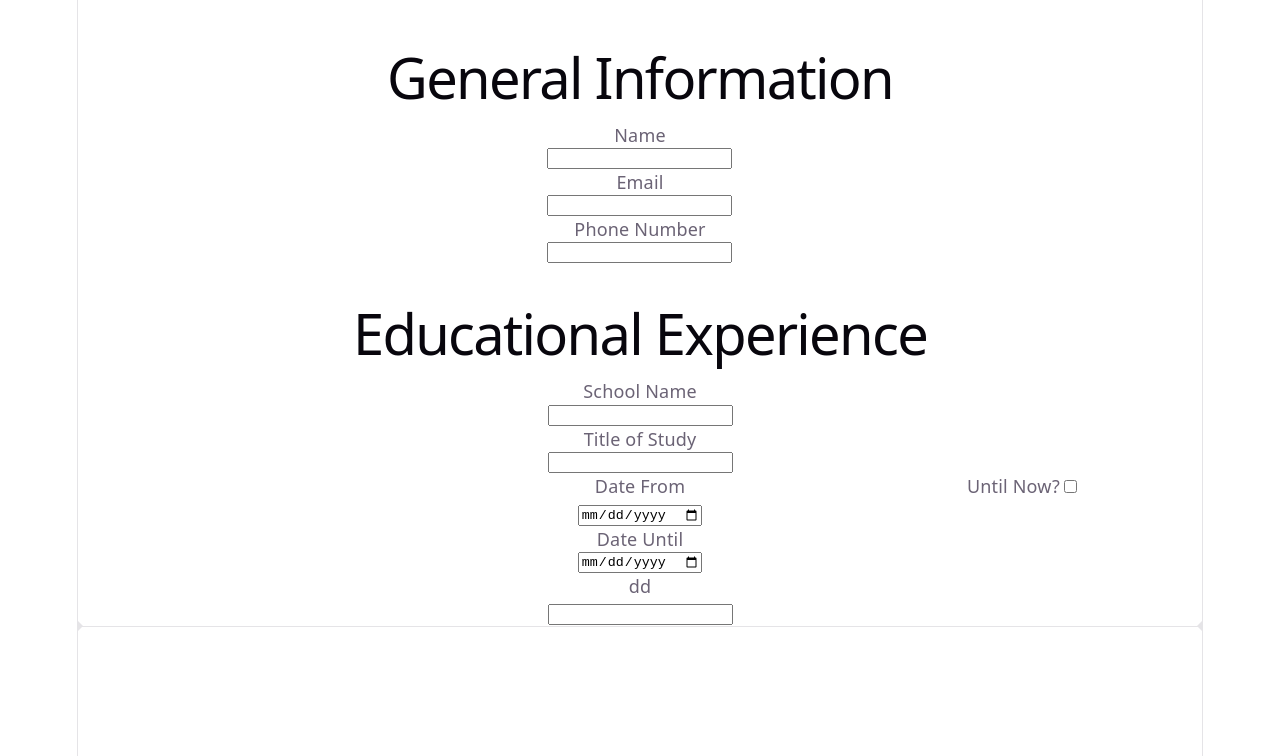
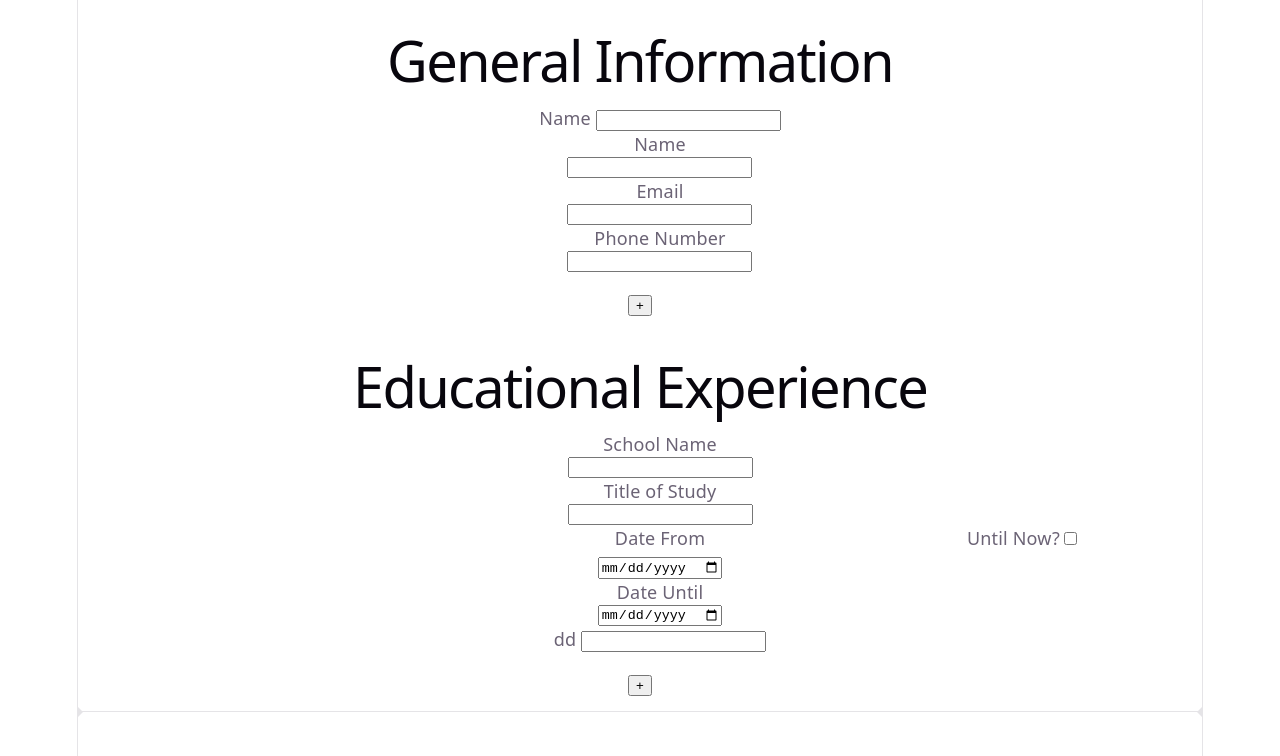
Before and after one commit to nick-x-han/cvapplication-review, a React (Vite) app: page / in a window 1280 px wide. Shown: the top 756 px of the page. Built offline with nearby package versions, Linux system fonts and the light colour scheme.

Commit message:
Remove FormSection
This is currently a checkpoint in the middle of a major refactor.

```diff
--- a/src/App.jsx
+++ b/src/App.jsx
@@ -1,14 +1,15 @@
 import { useState } from "react";
-import { Section, FormField } from "./Section";
-import { DateInput } from "./Inputs";
+import { Section } from "./Section";
+import { DateInput, FormField } from "./Inputs";
 import "./App.css";
 
 function App() {
 
   return (
     <>
-      <Section id="center">
+      <section id="center">
         <Section id="general" title="General Information">
+          <FormField name="Name" type="text"></FormField>
           <label htmlFor="name">Name</label>
           <input type="text" id="name" name="name" />
           <label htmlFor="email">Email</label>
@@ -24,7 +25,7 @@ function App() {
           <DateInput></DateInput>
           <FormField name="dd" type="text"></FormField>
         </Section>
-      </Section>
+      </section>
       <div className="ticks"></div>
       <section id="spacer"></section>
     </>
--- a/src/Inputs.jsx
+++ b/src/Inputs.jsx
@@ -39,4 +39,83 @@ function DateInput() {
   );
 }
 
-export { DateInput };
+function FormSection({ children }) {
+  const [isEditing, setIsEditing] = useState(true);
+  const [fieldsList, setFieldsList] = useState([]);
+  return (
+    <>
+      <form>{children}</form>
+      <button onClick={() => setIsEditing(!isEditing)} type="button">
+        {isEditing ? "Submit" : "Edit"}
+      </button>
+    </>
+  );
+}
+
+function FormField({ name, type = "text", isEditing = true }) {
+  const [fieldValue, setFieldValue] = useState("");
+  const id = useId();
+
+  return (
+    <div className="field">
+      {isEditing ? (
+        <div>
+          <label htmlFor={id}>{name} </label>
+          <input
+            type={type}
+            id={id}
+            name={name}
+            onChange={(e) => setFieldValue(e.target.value)}
+            value={fieldValue}
+          />
+        </div>
+      ) : (
+        <div>
+          {name} {fieldValue}
+        </div>
+      )}
+    </div>
+  );
+}
+
+function GeneralForm() {
+  const [isEditing, setIsEditing] = useState(true);
+  return (
+    <form>
+      <FormField name="Name" type="text" isEditing={isEditing}></FormField>
+      <FormField name="Email" type="email" isEditing={isEditing}></FormField>
+      <FormField name="Phone Number" type="tel" isEditing={isEditing}></FormField>
+      <button onClick={() => setIsEditing(!isEditing)} type="button">
+        {isEditing ? "Submit" : "Edit"}
+      </button>
+    </form>
+  );
+}
+
+function EducationForm() {
+  return (
+    <form>
+      <FormField name="School Name" type="text"></FormField>
+      <FormField name="Title of Study" type="text"></FormField>
+      <DateInput></DateInput>
+      <button onClick={() => setIsEditing(!isEditing)} type="button">
+        {isEditing ? "Submit" : "Edit"}
+      </button>
+    </form>
+  );
+}
+
+function WorkForm() {
+  return (
+    <FormSection>
+      <FormField name="Company Name" type="text"></FormField>
+      <FormField name="Position Title" type="text"></FormField>
+      <label>
+        Main Responsibilities<textarea></textarea>
+      </label>
+      <DateInput></DateInput>
+    </FormSection>
+  );
+}
+
+export { DateInput, FormSection, FormField };
--- a/src/Section.jsx
+++ b/src/Section.jsx
@@ -1,44 +1,27 @@
 import "./Section.css";
+import { FormField, FormSection, DateInput } from "./Inputs";
 import { useState, useId } from "react";
 
-function Section({ id, title, children }) {
+function Section({ id, title, addable = true, children }) {
+  const [formsList, setFormsList] = useState([]);
+
   return (
-    <section>
+    <section id={id}>
       <h1>{title}</h1>
-      <form id={id}>{children}</form>
+      <ul>
+
+        <form>{children}</form>
+      </ul>
+
+      {addable && (
+        <button onClick={() => {return;}} type="button">
+          +
+        </button>
+      )}
     </section>
   );
 }
 
-function FormSection({ children }) {
-  //for separating e.g. diff schools
-}
-
-function FormField({ name, type='text' }) {
-  const [fieldValue, setFieldValue] = useState("");
-  const [editMode, setEditMode] = useState(true);
-  const id = useId();
 
 
-  return (
-    <div className="field">
-      <label htmlFor={id}>{name}</label>
-      {editMode ? (
-        <div>
-          <input
-            type={type}
-            id={id}
-            name={name}
-            onChange={(e) => setFieldValue(e.target.value)}
-            onBlur={() => setEditMode(false)}
-            value={fieldValue}
-          />
-        </div>
-      ) : (
-        <div onClick={() => setEditMode(true)}>{fieldValue}</div>
-      )}
-    </div>
-  );
-}
-
 export { Section, FormField };
```
